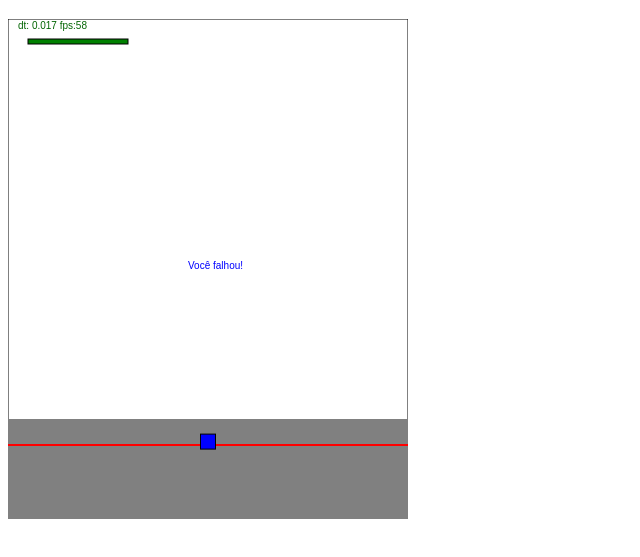
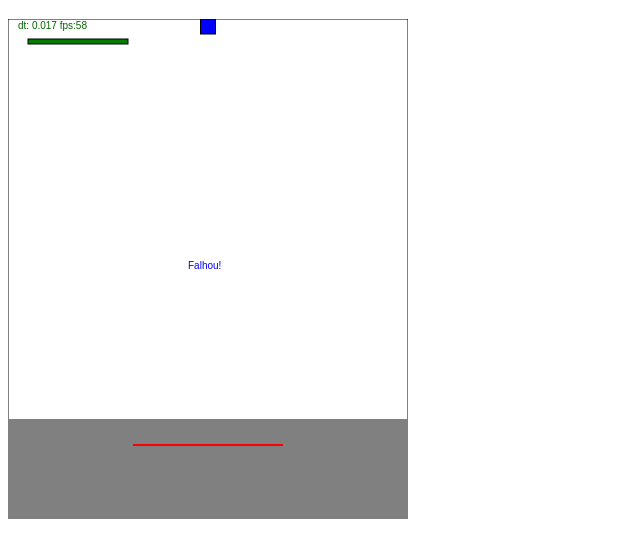
Before and after one commit to ufjf-dcc104/dcc104-2017-1-exr01-andrearchanjo, a plain HTML site: page index.html in a window 1280 px wide. Shown: the part 61-618 px from the top of the page, without its empty margins (0-640 px from the left). Drawn offline with Linux system fonts and the light colour scheme.

Commit message:
Atualização do Moon Lander

```diff
--- a/Sprite.js
+++ b/Sprite.js
@@ -6,6 +6,8 @@ function Sprite(){
   this.ax = 0;
   this.ay = 0;
   this.color = "blue";
+  this.landing = false;
+  this.message = "";
 };
 
 Sprite.prototype.desenharQuadrado = function (ctx) {
@@ -26,7 +28,7 @@ Sprite.prototype.desenharRetangulo = function (ctx) {
   ctx.fillStyle = "gray";
   ctx.fillRect(this.x, this.y, 400, 100);
   ctx.fillStyle = "red";
-  ctx.fillRect(0, 425, 400, 2);
+  ctx.fillRect(125, 425, 150, 2);
 };
 
 Sprite.prototype.colisaoLargura = function (ctx) {
@@ -55,16 +57,47 @@ Sprite.prototype.colisaoAltura = function (ctx) {
 };
 
 Sprite.prototype.pouso = function (ctx) {
-  if(naveAzul.y >= 410){
-    this.y = 410;
+  //verifico se está pousado
+  if(!this.landing){
+    //verifico se chegou na altura da linha de pouso(vermelha)
+    if(naveAzul.y >= 410){
+      this.y = 0;
+      this.ax = 0;
+      this.vx = 0;
+      this.ay = 0;
+      this.landing = true;
+      //verifico es está entre a linha vermelha
+      if(naveAzul.x >= 110 && naveAzul.x <= 275){
+        // verifico a velocidade
+        if(naveAzul.vy <= 55){
+          this.x = 192.5;
+          this.vy = 0;
+          this.message = "Sucesso!";
+          ctx.fillText(this.message, 180, 250);
+          //falhou na velocidade
+        } else {
+            this.x = 192.5;
+            this.vy = 0;
+            naveAzul.message = "Falhou!";
+            ctx.fillText(this.message, 180, 250);
+        }
+        //falhou na largura da linha de pouso
+      } else {
+        this.x = 192.5;
+        this.vy = 0;
+        naveAzul.message = "Falhou!";
+        ctx.fillText(this.message, 180, 250);
+      }
+    }
+    //está pousado
+  } else{
+    this.x = 192.5;
+    this.y = 0;
     this.ax = 0;
     this.vx = 0;
+    this.vy = 0;
     this.ay = 0;
-    if(naveAzul.vy <= 55){
-      ctx.fillText("Sucesso!", 180, 250);
-    }
-    else {
-      ctx.fillText("Você falhou!", 180, 250);
-    }
+    ctx.fillText(this.message, 180, 250);
   }
+
 };
--- a/index.html
+++ b/index.html
@@ -63,10 +63,6 @@
       addEventListener("keydown", function(e){
         if(fuel<=0) return;
         switch (e.keyCode) {
-          /*case 32:
-            azul.vy = azul.vy -80;
-            break;
-            */
           case 37:
             naveAzul.ax = -100;
             acelerandoX = true;
@@ -97,6 +93,8 @@
             naveAzul.ax = 0;
             naveAzul.x = 192.5;
             naveAzul.y = 0;
+            naveAzul.message = "";
+            naveAzul.landing = false;
             fuel = 100;
             break;
           case 37:
```
